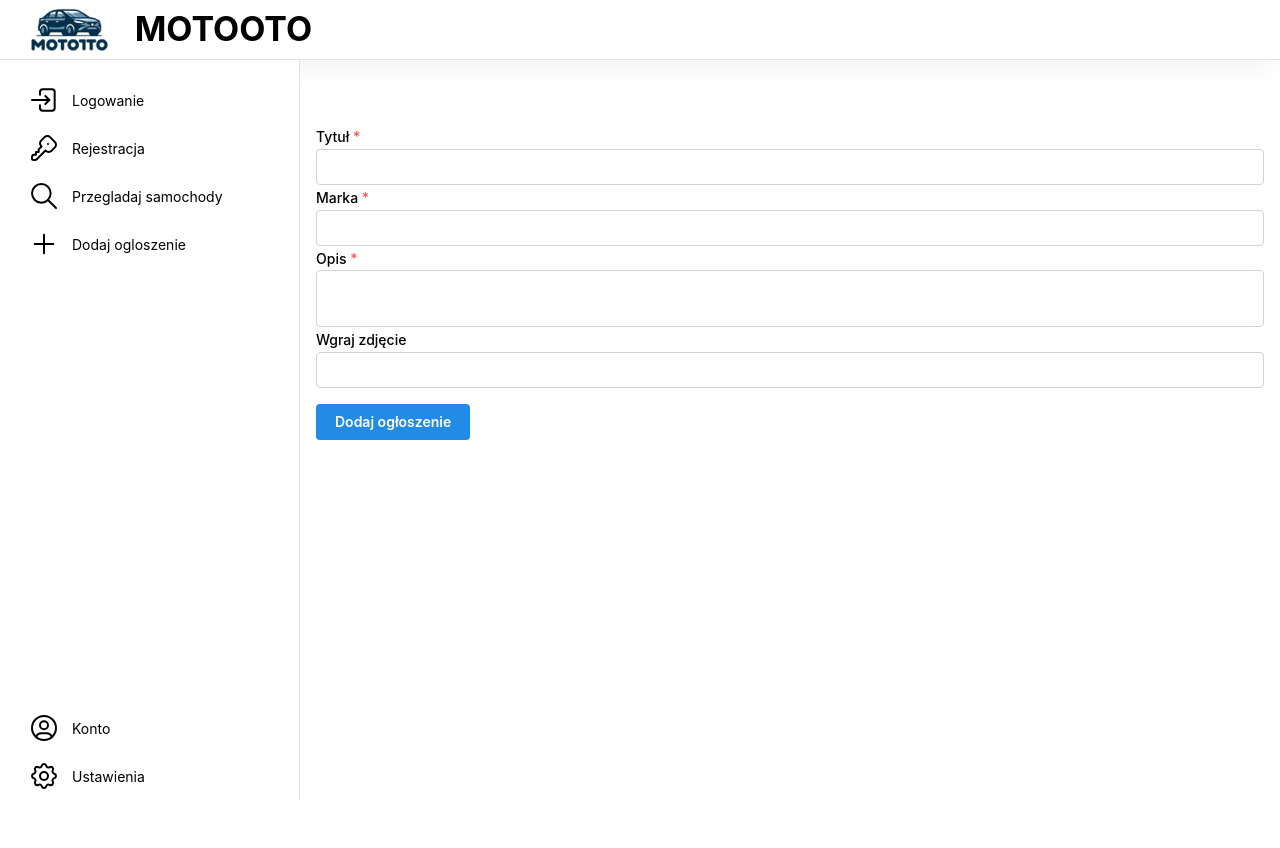
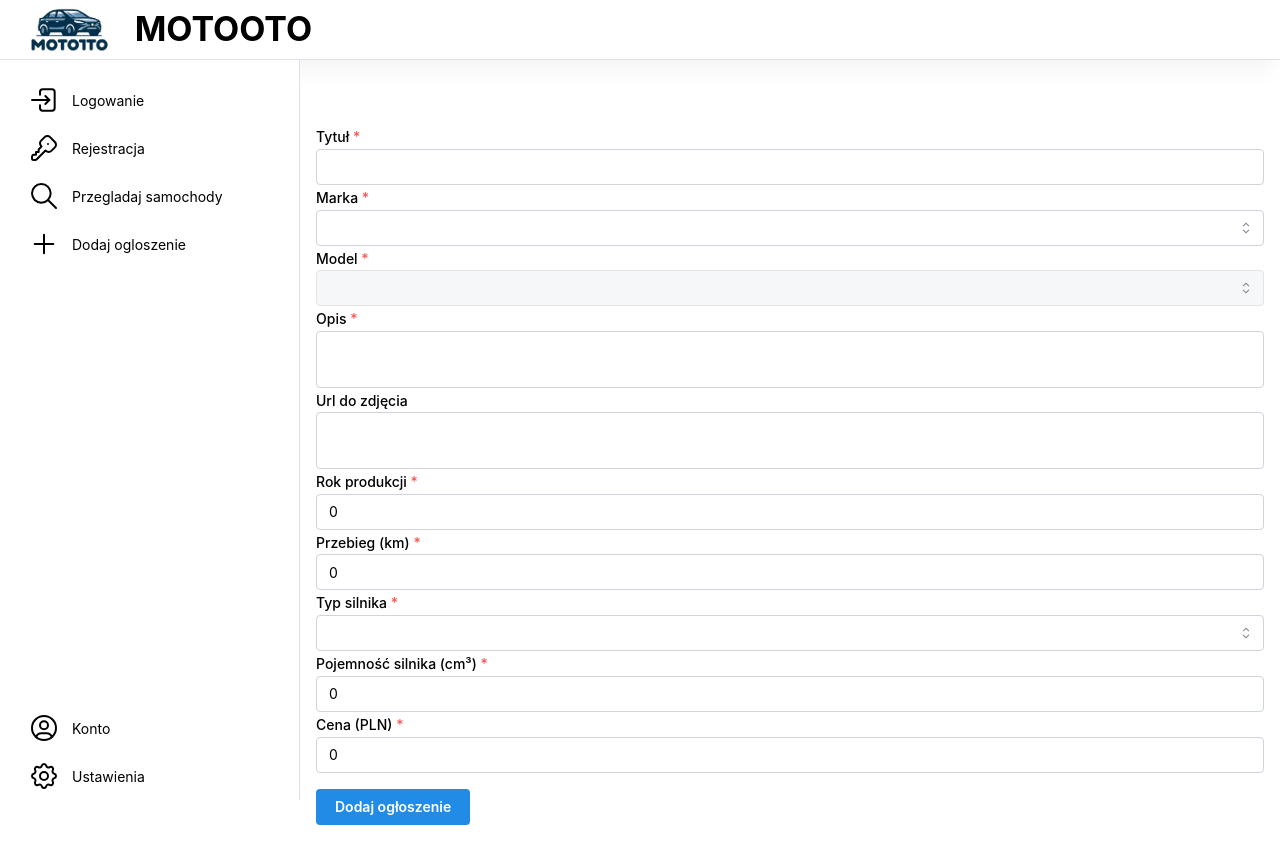
Before and after one commit to benishhh/FrontendWebApp, a React (Create React App) app in the folder frontend/: page /moto/addnew in a window 1280 px wide. Built offline with nearby package versions, Linux system fonts and the light colour scheme; no server answers.

Commit message:
CarAddNew: adding new listing form imporoved (without client-side validation)

```diff
--- a/frontend/src/pages/CarAddNew.tsx
+++ b/frontend/src/pages/CarAddNew.tsx
@@ -1,45 +1,94 @@
-import React, { useState } from 'react';
-import { TextInput, Textarea, Button, Group, FileInput } from '@mantine/core';
+import React, { useState, useEffect } from 'react';
+import { TextInput, Textarea, Button, Group, FileInput, Select } from '@mantine/core';
+import { getBrands } from '../services/api/brand';
+import {addListing} from "../services/api/listing";
 
-interface CarFormData {
+export interface ListingFormData {
     title: string;
     description: string;
-    brand: string;
-    image: File | null;
-    userId: string;
+    brandId: string | null;
+    carModel: string | null;
+    carYear: number;
+    carMileage: number;
+    carEngineType: string | null;
+    carEngineSize: number;
+    carPrice: number;
+    imageUrl: string;
 }
 
 export const CarAddNew = () => {
-    // Załóżmy, że możemy pobrać ID użytkownika w ten sposób
-    const userId = localStorage.getItem('userId') || 'unknown';
-
-    const [formData, setFormData] = useState<CarFormData>({
+    const [brands, setBrands] = useState<{ value: string; label: string; models: string[] }[]>([]);
+    const [selectedBrand, setSelectedBrand] = useState<string | null>('');
+    const [models, setModels] = useState<string[]>([]);
+    const [formData, setFormData] = useState<ListingFormData>({
         title: '',
         description: '',
-        brand: '',
-        image: null,
-        userId: userId // Ustawienie ID użytkownika
+        brandId: '',
+        carModel: '',
+        carYear: 0,
+        carMileage: 0,
+        carEngineType: '',
+        carEngineSize: 0,
+        carPrice: 0,
+        imageUrl: '',
     });
 
-    const handleSubmit = (event: React.FormEvent) => {
+    useEffect(() => {
+        getBrands().then(response => {
+            const brandOptions = response.data.brands.map(brand => ({
+                value: brand._id,
+                label: brand.name,
+                models: brand.carModels,
+            }));
+            setBrands(brandOptions);
+        });
+    }, []);
+
+
+    const handleSubmit = async (event: React.FormEvent) => {
         event.preventDefault();
-        // Obsługa wysyłania danych formularza
-        console.log(formData);
+            try {
+                const response = await addListing(formData);
+                console.log('Ogłoszenie dodane:', response.data);
+            } catch (error) {
+                console.error('Błąd przy dodawaniu ogłoszenia:', error);
+            }
     };
+
+    const engineTypes = [
+        { value: 'gasoline', label: 'Benzyna' },
+        { value: 'diesel', label: 'Diesel' },
+        { value: 'electric', label: 'Elektryczny' },
+        { value: 'hybrid', label: 'Hybrydowy' },
+    ];
 
     return (
         <form onSubmit={handleSubmit}>
-            <input type="hidden" name="userId" value={formData.userId} />
             <TextInput
                 label="Tytuł"
                 value={formData.title}
                 onChange={(event) => setFormData({ ...formData, title: event.currentTarget.value })}
                 required
             />
-            <TextInput
+            <Select
                 label="Marka"
-                value={formData.brand}
-                onChange={(event) => setFormData({ ...formData, brand: event.currentTarget.value })}
+                value={selectedBrand}
+                onChange={(inputValue) => {
+                    setSelectedBrand(inputValue);
+                    setFormData({ ...formData, brandId: inputValue });
+                    const brand = brands.find(b => b.value === inputValue);
+                    setModels(brand ? brand.models : []);
+                    console.log(brand?.models);
+                }}
+                data={brands.map(brand => ({ value: brand.value, label: brand.label }))}
+                required
+            />
+            <Select
+                label="Model"
+                value={formData.carModel}
+                onChange={(value) => setFormData({ ...formData, carModel: value })}
+                data={models.map(model => ({ value: model, label: model }))}
+                disabled={!selectedBrand}
                 required
             />
             <Textarea
@@ -48,14 +97,116 @@ export const CarAddNew = () => {
                 onChange={(event) => setFormData({ ...formData, description: event.currentTarget.value })}
                 required
             />
-            <FileInput
-                label="Wgraj zdjęcie"
-                accept="image/*"
-                onChange={(event) => setFormData({ ...formData, image: event })}
+            <Textarea
+                label="Url do zdjęcia"
+                value={formData.imageUrl}
+                onChange={(event) => setFormData({ ...formData, imageUrl: event.currentTarget.value })}
+            />
+
+            <TextInput
+                label="Rok produkcji"
+                type="number"
+                value={formData.carYear}
+                onChange={(event) => setFormData({ ...formData, carYear: parseInt(event.currentTarget.value) })}
+                required
+            />
+
+            <TextInput
+                label="Przebieg (km)"
+                type="number"
+                value={formData.carMileage}
+                onChange={(event) => setFormData({ ...formData, carMileage: parseInt(event.currentTarget.value) })}
+                required
+            />
+            <Select
+                label="Typ silnika"
+                value={formData.carEngineType}
+                onChange={(value) => setFormData({ ...formData, carEngineType: value })}
+                data={engineTypes}
+                required
+            />
+            <TextInput
+                label="Pojemność silnika (cm³)"
+                type="number"
+                value={formData.carEngineSize}
+                onChange={(event) => setFormData({ ...formData, carEngineSize: parseInt(event.currentTarget.value) })}
+                required
+            />
+
+            <TextInput
+                label="Cena (PLN)"
+                type="number"
+                value={formData.carPrice}
+                onChange={(event) => setFormData({ ...formData, carPrice: parseInt(event.currentTarget.value) })}
+                required
             />
             <Group mt="md">
                 <Button type="submit">Dodaj ogłoszenie</Button>
             </Group>
         </form>
-    );
+        );
 };
+
+
+
+// import React, { useState } from 'react';
+// import { TextInput, Textarea, Button, Group, FileInput } from '@mantine/core';
+//
+// interface CarFormData {
+//     title: string;
+//     description: string;
+//     brand: string;
+//     image: File | null;
+//     userId: string;
+// }
+//
+// export const CarAddNew = () => {
+//     // Załóżmy, że możemy pobrać ID użytkownika w ten sposób
+//     const userId = localStorage.getItem('userId') || 'unknown';
+//
+//     const [formData, setFormData] = useState<CarFormData>({
+//         title: '',
+//         description: '',
+//         brand: '',
+//         image: null,
+//         userId: userId // Ustawienie ID użytkownika
+//     });
+//
+//     const handleSubmit = (event: React.FormEvent) => {
+//         event.preventDefault();
+//         // Obsługa wysyłania danych formularza
+//         console.log(formData);
+//     };
+//
+//     return (
+//         <form onSubmit={handleSubmit}>
+//             <input type="hidden" name="userId" value={formData.userId} />
+//             <TextInput
+//                 label="Tytuł"
+//                 value={formData.title}
+//                 onChange={(event) => setFormData({ ...formData, title: event.currentTarget.value })}
+//                 required
+//             />
+//             <TextInput
+//                 label="Marka"
+//                 value={formData.brand}
+//                 onChange={(event) => setFormData({ ...formData, brand: event.currentTarget.value })}
+//                 required
+//             />
+//             <Textarea
+//                 label="Opis"
+//                 value={formData.description}
+//                 onChange={(event) => setFormData({ ...formData, description: event.currentTarget.value })}
+//                 required
+//             />
+//             <FileInput
+//                 label="Wgraj zdjęcie"
+//                 accept="image/*"
+//                 onChange={(event) => setFormData({ ...formData, image: event })}
+//             />
+//             <Group mt="md">
+//                 <Button type="submit">Dodaj ogłoszenie</Button>
+//             </Group>
+//         </form>
+//     );
+// };
--- a/frontend/src/services/api/brand.ts
+++ b/frontend/src/services/api/brand.ts
@@ -1,11 +1,21 @@
-export interface Brand {
-    name: string;
-    carModels: string[];
+import {bool} from "yup";
+
+export interface brandResponse {
+    success: boolean;
+    data: {
+        brands: [{
+            _id: string,
+            name: string,
+            carModels: string[]
+        }]
+    }
 }
 
-const API_URL = 'http://localhost:8080/api/brands'; // Zaktualizuj URL w razie potrzeby
 
-const getBrands = async (): Promise<Brand[]> => {
+
+const API_URL = 'http://localhost:8080/api/brands';
+
+const getBrands = async (): Promise<brandResponse> => {
     try {
         const response = await fetch(API_URL);
 
--- a/frontend/src/services/api/listing.ts
+++ b/frontend/src/services/api/listing.ts
@@ -1,3 +1,4 @@
+import {ListingFormData} from "../../pages/CarAddNew";
 
 export interface Brand {
     _id: string;
@@ -35,6 +36,11 @@ export interface ListingResponse {
     data: {
         listings: Listing[];
     };
+}
+
+export interface ListingToAdd {
+    title: string;
+    description: string;
 }
 
 const getListings = async (): Promise<ListingResponse> => {
@@ -93,4 +99,33 @@ const removeFromFavorites = async (listingId: string): Promise<any> => {
     return await response.json();
 };
 
+// services/listingService.js
+
+export const addListing = async (listingData: ListingFormData) => {
+    const API_URL = 'http://localhost:8080/api/listings'; // Zmień na odpowiedni URL backendu
+    const token = sessionStorage.getItem('authToken'); // Pobieranie tokena z sessionStorage
+
+    try {
+        const response = await fetch(API_URL, {
+            method: 'POST',
+            headers: {
+                'Content-Type': 'application/json',
+                'Authorization': `Bearer ${token}` // Upewnij się, że token jest dodawany do nagłówka, jeśli jest wymagany
+            },
+            body: JSON.stringify(listingData)
+        });
+
+        if (!response.ok) {
+            const errorData = await response.json();
+            throw new Error(errorData.message || 'Nie udało się dodać ogłoszenia');
+        }
+
+        return await response.json();
+    } catch (error) {
+        console.error('Error adding listing:', error);
+        throw error;
+    }
+};
+
+
 export { addToFavorites, removeFromFavorites, getListings };
```
Also changed, not shown: 2 other files (tests, documents, lock files or other folders).
